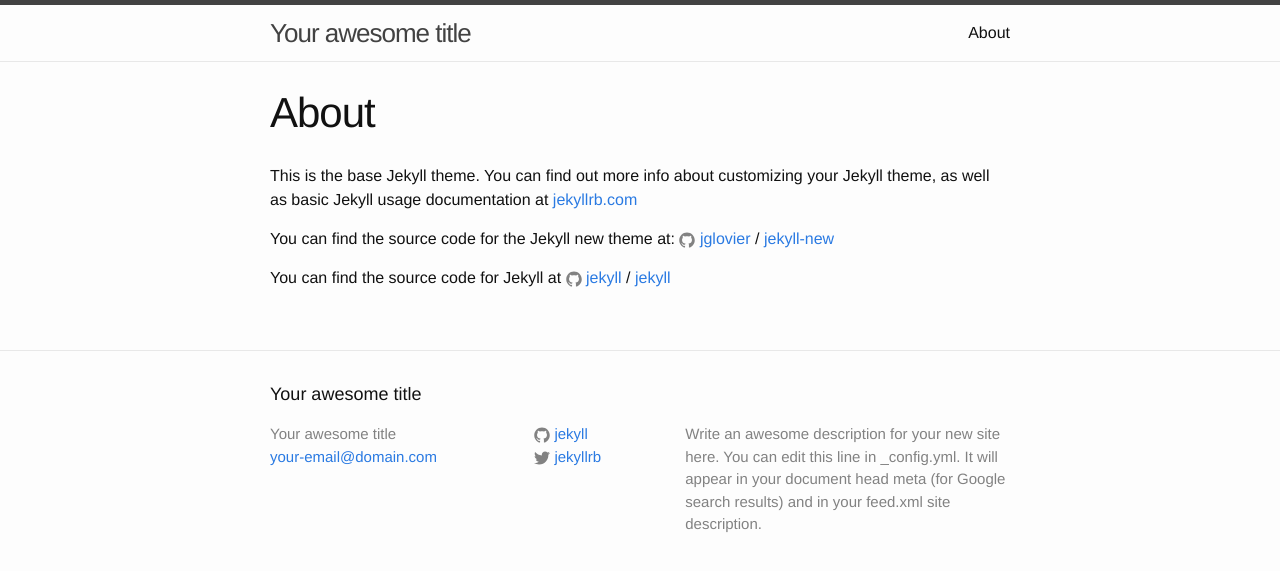
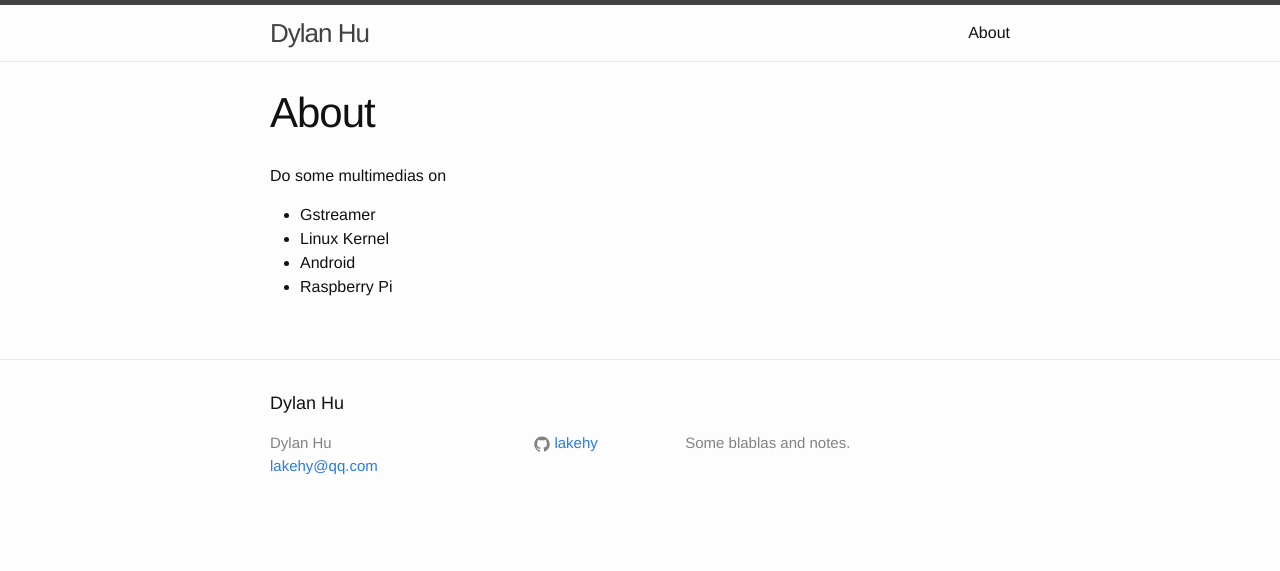
Before and after one commit to lakehy/lakehy.github.io, a Jekyll site: the page built from about.md, in a window 1280 px wide. Shown: the top 571 px of the page. Built offline with Jekyll 4.4.1, drawn with Linux system fonts in a browser that asks for light colours.

Commit message:
update site information

```diff
--- a/_config.yml
+++ b/_config.yml
@@ -6,16 +6,15 @@
 # 'jekyll serve'. If you change this file, please restart the server process.
 
 # Site settings
-title: Your awesome title
-email: your-email@domain.com
+title: Dylan Hu
+email: lakehy@qq.com
 description: > # this means to ignore newlines until "baseurl:"
-  Write an awesome description for your new site here. You can edit this
-  line in _config.yml. It will appear in your document head meta (for
-  Google search results) and in your feed.xml site description.
+  Some blablas and notes.
+host: xen
 baseurl: "" # the subpath of your site, e.g. /blog
-url: "http://yourdomain.com" # the base hostname & protocol for your site
-twitter_username: jekyllrb
-github_username:  jekyll
+url: "http://lakehy.github.io" # the base hostname & protocol for your site
+#twitter_username: jekyllrb
+github_username:  lakehy
 
 # Build settings
 markdown: kramdown
--- a/about.md
+++ b/about.md
@@ -4,12 +4,9 @@ title: About
 permalink: /about/
 ---
 
-This is the base Jekyll theme. You can find out more info about customizing your Jekyll theme, as well as basic Jekyll usage documentation at [jekyllrb.com](http://jekyllrb.com/)
+Do some multimedias on
 
-You can find the source code for the Jekyll new theme at:
-{% include icon-github.html username="jglovier" %} /
-[jekyll-new](https://github.com/jglovier/jekyll-new)
-
-You can find the source code for Jekyll at
-{% include icon-github.html username="jekyll" %} /
-[jekyll](https://github.com/jekyll/jekyll)
+- Gstreamer
+- Linux Kernel
+- Android
+- Raspberry Pi
```
Also changed, not shown: index.html (deleted, +0 -23 lines), index.md (added, +21 -0 lines).
